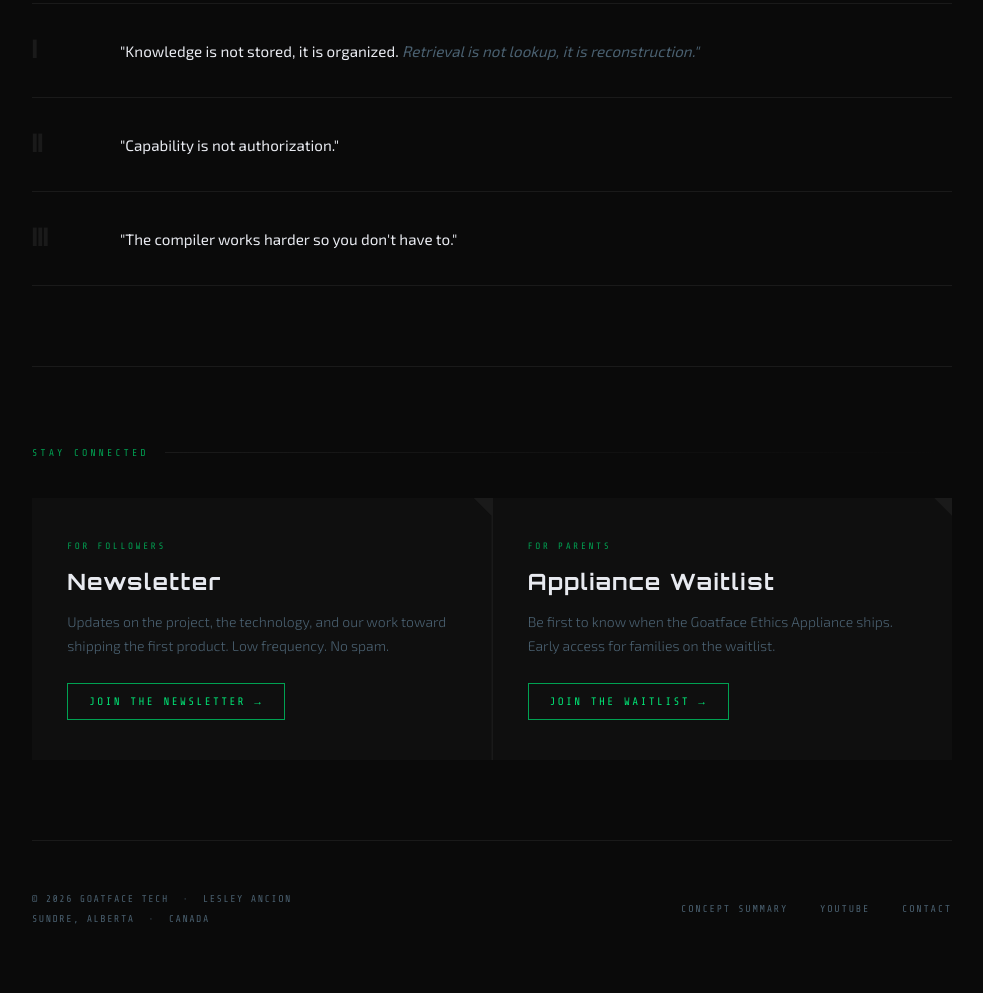
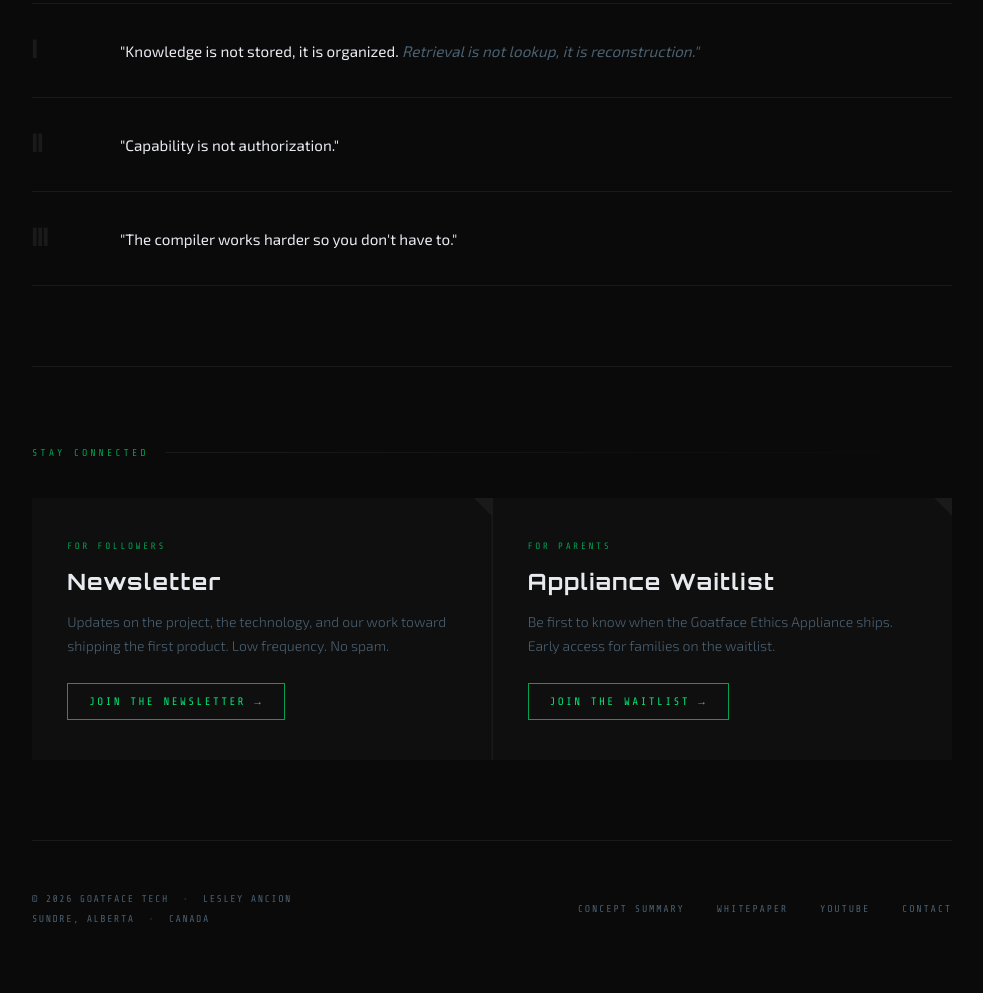
Before and after one commit to GravyLord/goatfacetech-site, a plain HTML site: page index.html in a window 1280 px wide. Shown: the part 3317-4310 px from the top of the page, without its empty margins (148-1131 px from the left). Drawn offline with nearby package versions, Linux system fonts and the light colour scheme.

Commit message:
Publish v1.0 whitepaper

```diff
--- a/index.html
+++ b/index.html
@@ -723,9 +723,10 @@
       </div>
       <nav class="footer-links">
         <a href="/concept-summary.pdf">Concept Summary</a>
+        <a href="/whitepaper.pdf">Whitepaper</a>
         <a href="https://www.youtube.com/@GoatfaceTech" target="_blank">YouTube</a>
         <a href="mailto:info@goatfacetech.com">Contact</a>
-      </nav>
+        </nav>
     </footer>
 
   </div>
```
Also changed, not shown: 1 other file.
